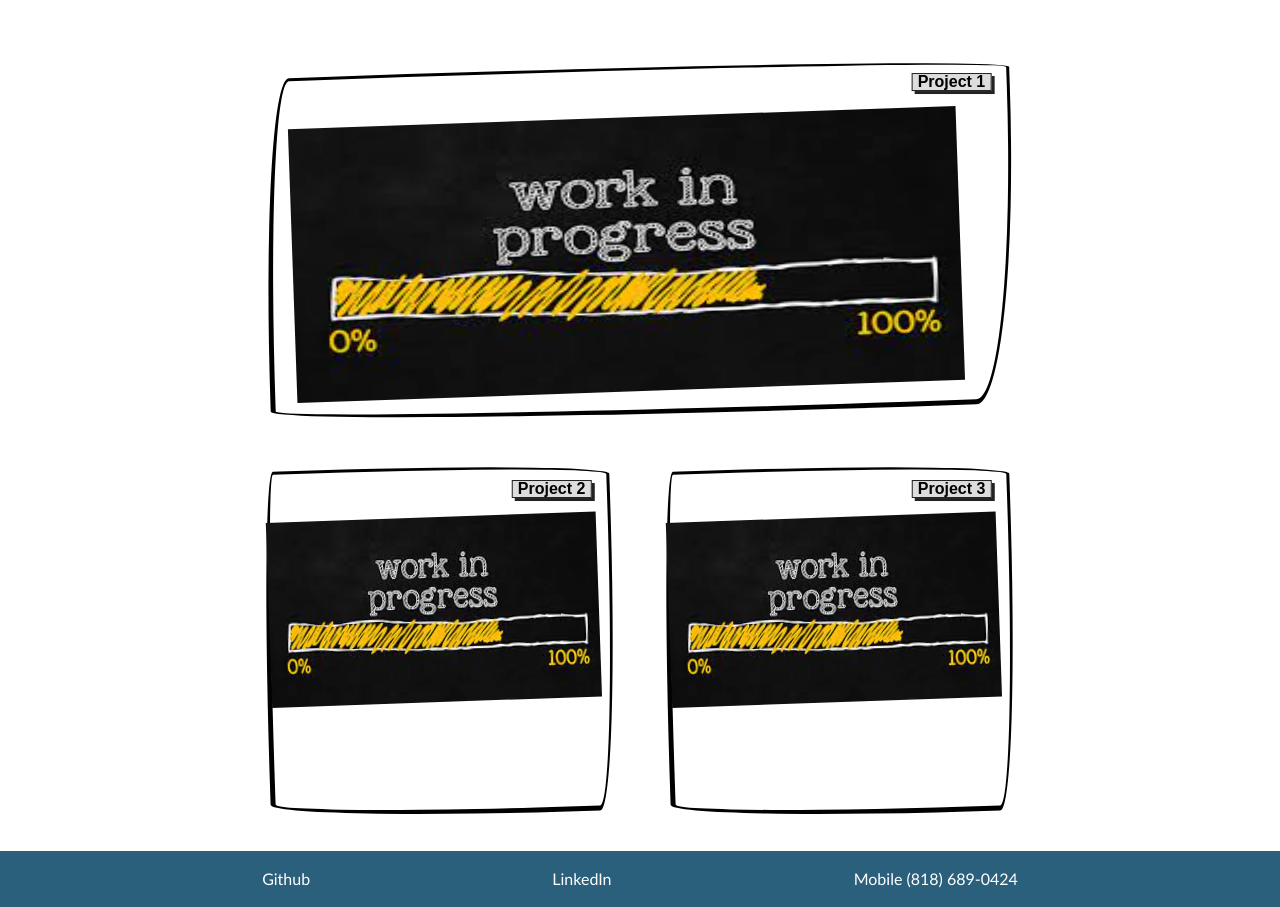
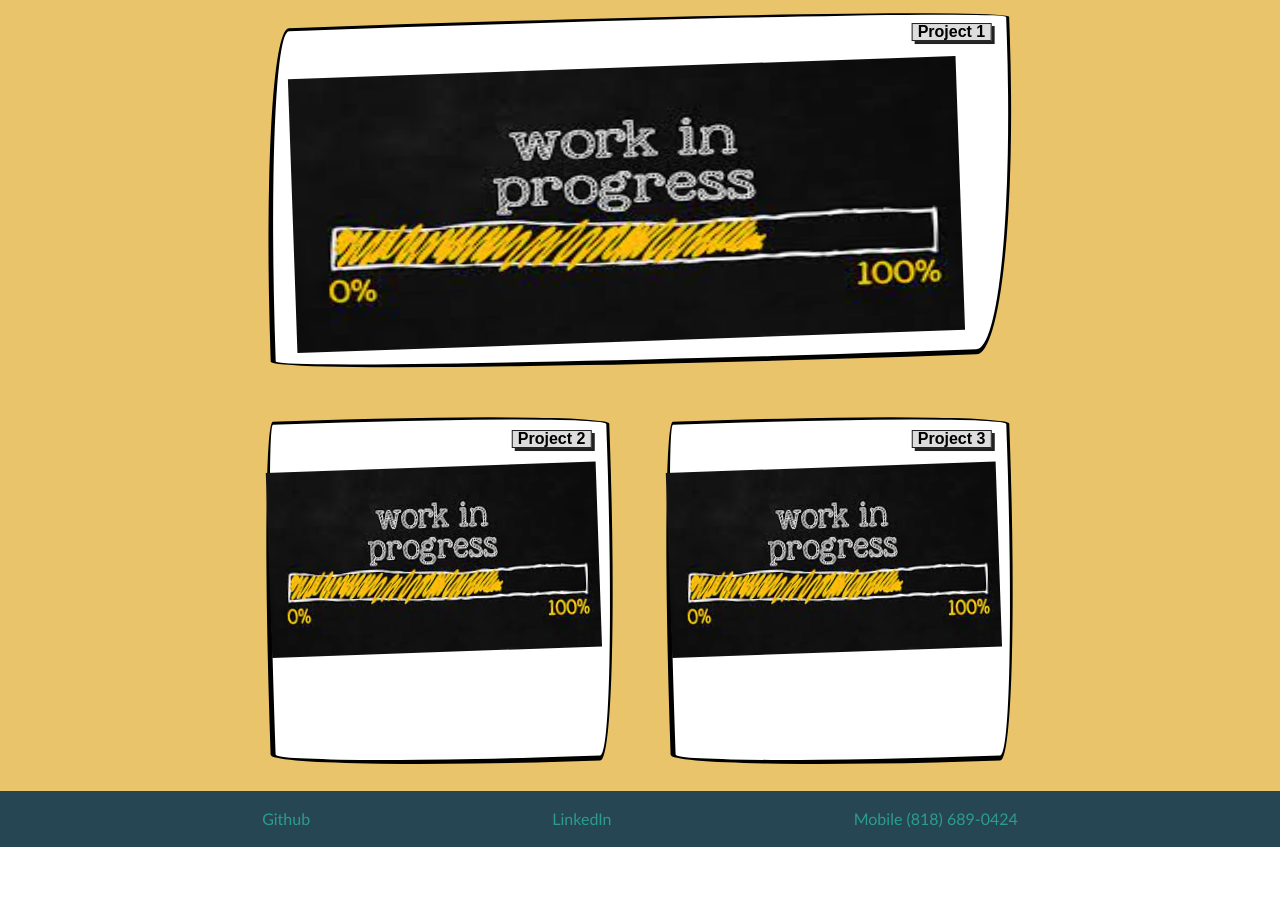
Before and after one commit to YacovKopel/My_Profile, a plain HTML site: page index.html in a window 1280 px wide. Shown: the part 609-1516 px from the top of the page. After the commit the page ends 1456 px from the top, so only its background shows below. Drawn offline with Linux system fonts and the light colour scheme.

Commit message:
added root values for color pallete

```diff
--- a/css/styles.css
+++ b/css/styles.css
@@ -1,14 +1,19 @@
+:root{
+    --dark:#264653;
+    --light:#2a9d8f;
+}
 * {
     box-sizing: border-box;
     padding: 0;
     margin: 0;
+
 }
 header {
     padding: 30px;
     width: 100%;
     font-family: 'Trebuchet MS', 'Lucida Sans Unicode', 'Lucida Grande', 'Lucida Sans', Arial, sans-serif;
     background-color: var(--dark);
-    color: #ffffff;
+    color: var(--light);
     display: flex;
     flex-direction: row;
     justify-content: space-between;
@@ -31,12 +36,11 @@ header nav ul li {
 }
 
 a {
-    color: #ffffff;
+    color: var(--light);
     text-decoration: none;
 }
 main{
-    margin: 10px;
-    margin-top: 50px;
+    background-color: #e9c46a;
 }
 .intro{
     display: flex;
@@ -151,8 +155,8 @@ footer{
     width: 100%;
     padding: 20px;
     font-family: 'Trebuchet MS', 'Lucida Sans Unicode', 'Lucida Grande', 'Lucida Sans', Arial, sans-serif;
-    background-color: #2a607c;
-    color: #ffffff;
+    background-color:var(--dark);
+    color:var(--light);
     margin: 0px;
 
 }
--- a/index.html
+++ b/index.html
@@ -46,8 +46,8 @@
 </main>
 <footer id="contactme">
     <ul>
-        <li><a href="https://github.com/YacovKopel"></a>Github</li>
-        <li><a href="linkedin.com/in/yacov-kopel-2b888280"></a>LinkedIn</li>
+        <li><a href="https://www.github.com/YacovKopel"></a>Github</li>
+        <li><a href="https://www.linkedin.com/in/yacov-kopel-2b888280"></a>LinkedIn</li>
         <li>Mobile (818) 689-0424</li>
     </ul>
 </footer>
```
